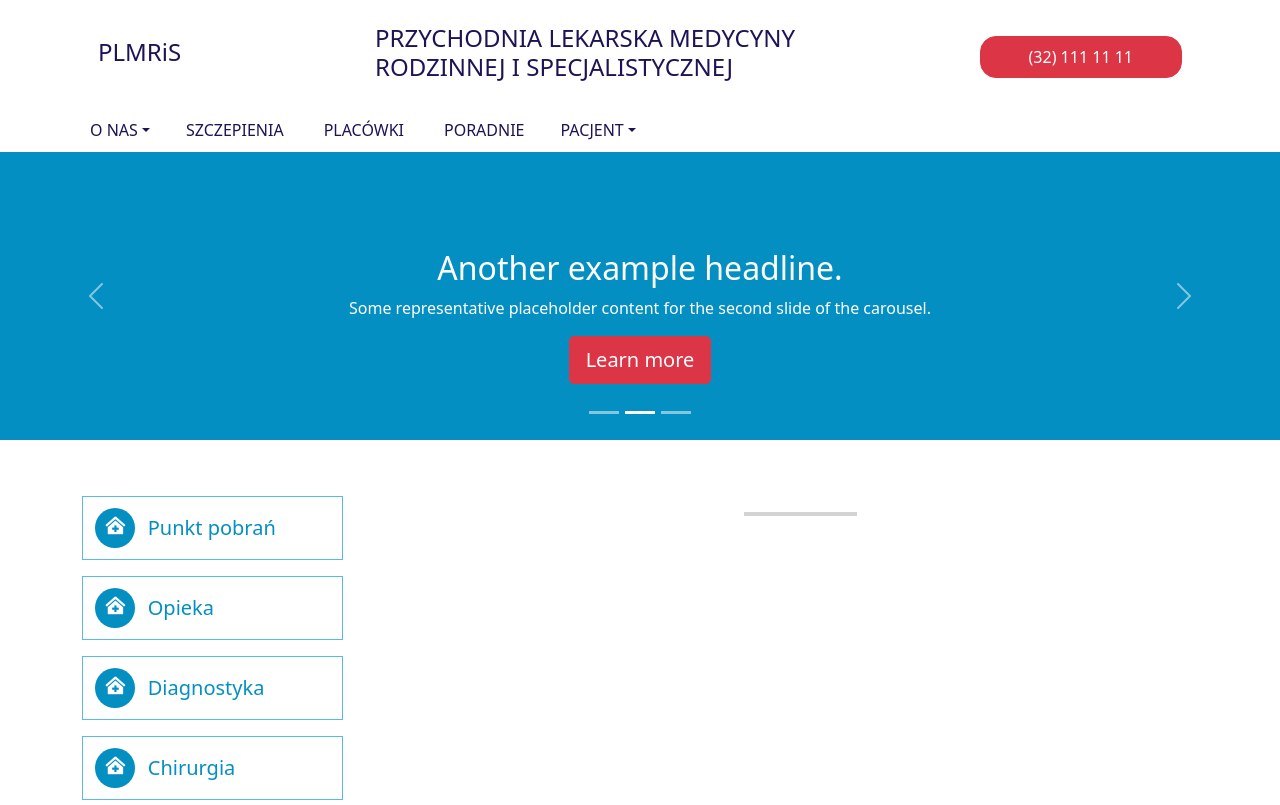
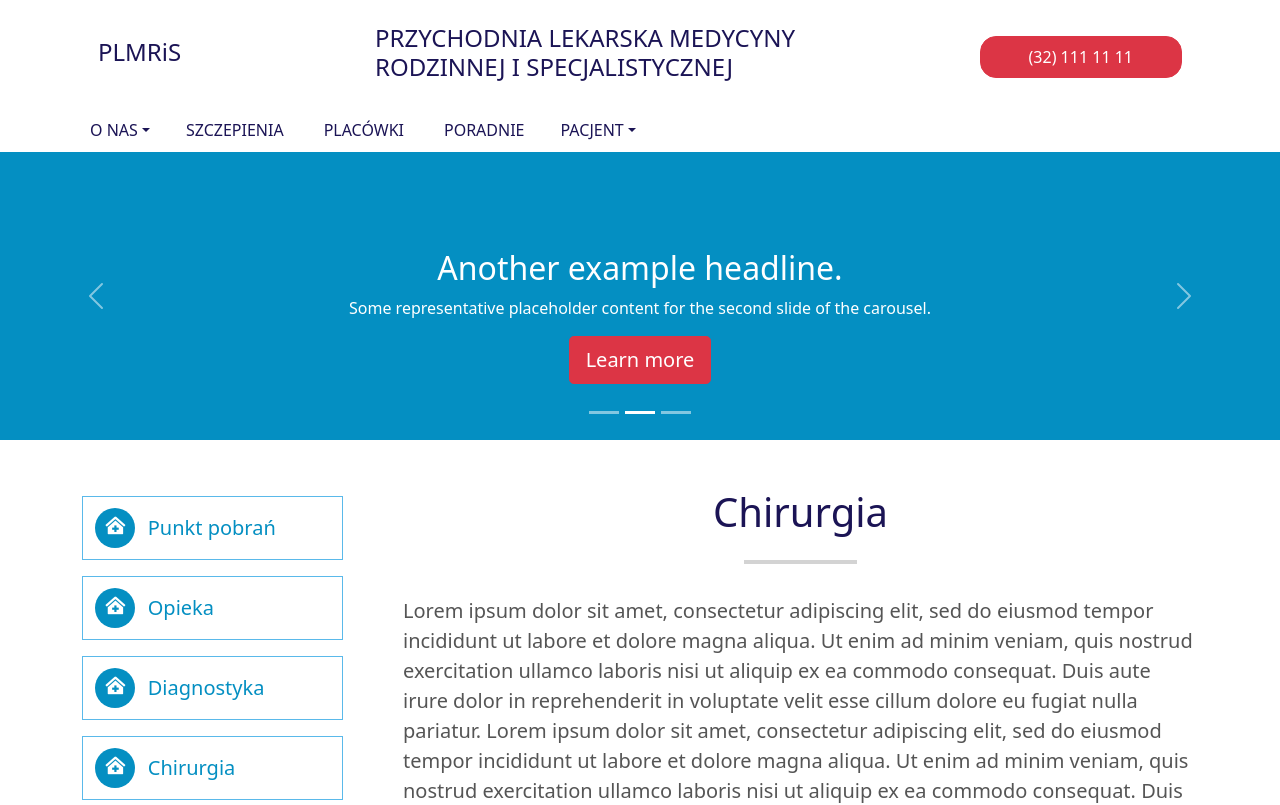
Before and after one commit to ArturPab/clinic-site, a Vue app in the folder frontend/: page /poradnie/chirurgia in a window 1280 px wide. Shown: the top 805 px of the page. Built offline with nearby package versions, Linux system fonts and the light colour scheme.

Commit message:
fixed no data after type poradnie/:service in url

```diff
--- a/frontend/src/components/services-components/Service.vue
+++ b/frontend/src/components/services-components/Service.vue
@@ -2,7 +2,7 @@
     <div class="container">
         <div class="row py-5">
             <ListOfServices :services="services" />
-            <ServicesRight :title="serviceName" :content="content" />
+            <ServicesRight :title="getServiceName()" :content="getServiceContent()" />
         </div>
     </div>
 </template>
@@ -102,6 +102,21 @@ export default {
             content: "Lorem ipsum dolor sit amet, consectetur adipiscing elit, sed do eiusmod tempor incididunt ut labore et dolore magna aliqua. Ut enim ad minim veniam, quis nostrud exercitation ullamco laboris nisi ut aliquip ex ea commodo consequat. Duis aute irure dolor in reprehenderit in voluptate velit esse cillum dolore eu fugiat nulla pariatur. Lorem ipsum dolor sit amet, consectetur adipiscing elit, sed do eiusmod tempor incididunt ut labore et dolore magna aliqua. Ut enim ad minim veniam, quis nostrud exercitation ullamco laboris nisi ut aliquip ex ea commodo consequat. Duis aute irure dolor in reprehenderit in voluptate velit esse cillum dolore eu fugiat nulla pariatur. Lorem ipsum dolor sit amet, consectetur adipiscing elit, sed do eiusmod tempor incididunt ut labore et dolore magna aliqua. Ut enim ad minim veniam, quis nostrud exercitation ullamco laboris nisi ut aliquip ex ea commodo consequat. Duis aute irure dolor in reprehenderit in voluptate velit esse cillum dolore eu fugiat nulla pariatur."
         }
     ]
+    },
+    methods: {
+        getServiceName() {
+            if(!this.serviceName) {
+                return this.services.find(service => service.name == this.name).serviceName
+            }
+            return this.serviceName
+        },
+
+        getServiceContent() {
+            if(!this.serviceName) {
+                return this.services.find(service => service.name == this.name).content
+            }
+            return this.content
+        }
     }
 
 }
```
